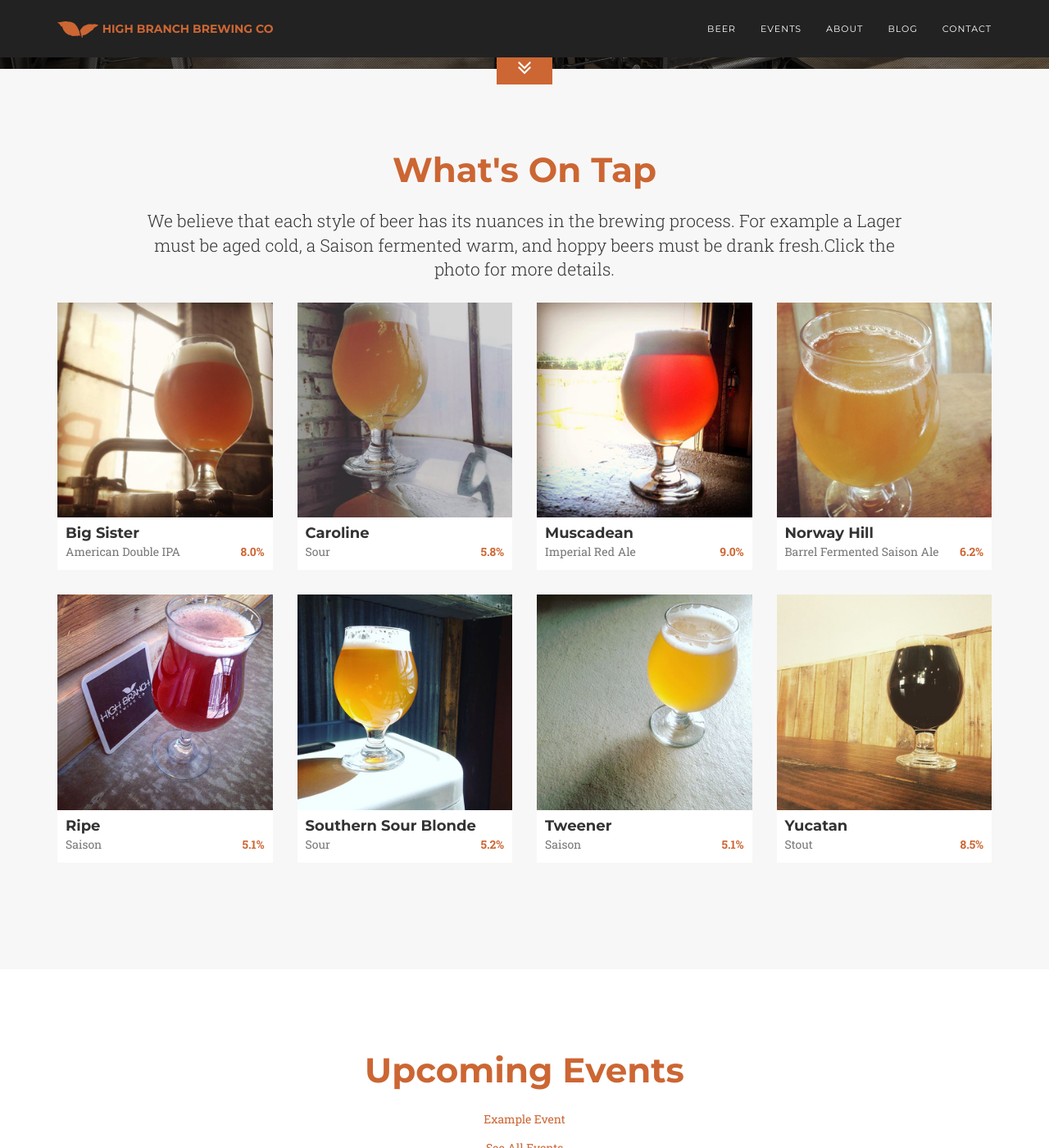
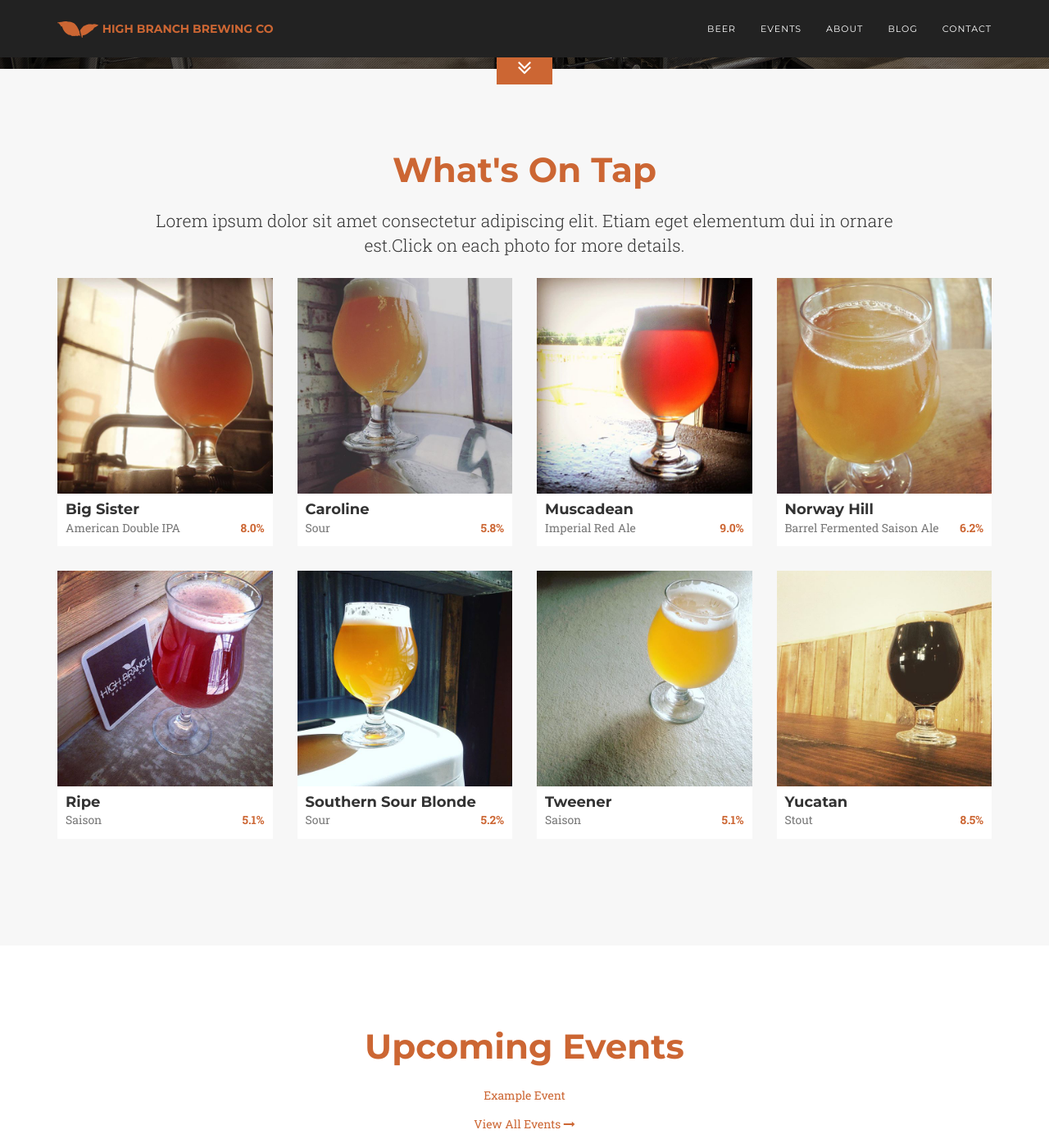
Before and after one commit to bmhaynie/bmhaynie.github.io, a Jekyll site: the page built from index.html, in a window 1280 px wide and 1400 px high, scrolled down 505 px. Shown: the whole window at 82% size. Built offline with Jekyll 4.4.1, drawn with Linux system fonts in a browser that asks for light colours; nearby versions of some CDN libraries; some web fonts are replaced.

Commit message:
add generic beer description

```diff
--- a/_includes/beer.html
+++ b/_includes/beer.html
@@ -5,7 +5,7 @@
                 <h2 class="section-heading">What's On Tap</h2>
             </div>
             <div class="col-sm-10 col-sm-offset-1">
-                <p class="lead">We believe that each style of beer has its nuances in the brewing process. For example a Lager must be aged cold, a Saison fermented warm, and hoppy beers must be drank fresh.<span class="hidden-sm hidden-xs">Click</span><span class="hidden-lg hidden-md">Tap</span> the photo for more details.</p>
+                <p class="lead">Lorem ipsum dolor sit amet consectetur adipiscing elit. Etiam eget elementum dui in ornare est.<span class="hidden-sm hidden-xs">Click on</span><span class="hidden-lg hidden-md">Tap</span> each photo for more details.</p>
             </div>
         </div>
         <div class="row">
--- a/_includes/events.html
+++ b/_includes/events.html
@@ -6,7 +6,7 @@
 				{% for events in site.events %}
 					<p><a href="{{ events.url | prepend: site.baseurl }}">{{ events.title }}</a></p>
 				{% endfor %}
-				<p><a href="{{ site.baseurl }}/events/">See All Events</a></p>
+				<p><a href="{{ site.baseurl }}/events/">View All Events <i class="fa fa-long-arrow-right"></i></a></p>
             </div>
         </div>
     </div>
--- a/_sass/nav.scss
+++ b/_sass/nav.scss
@@ -23,7 +23,7 @@
         }
 	}
 	.navbar-collapse {
-		border-color: white;
+		border-color: $gray-darkest;
 	}
 	.navbar-toggle {
 		background-color: $brand-primary;
```
Also changed, not shown: 2 other files.
